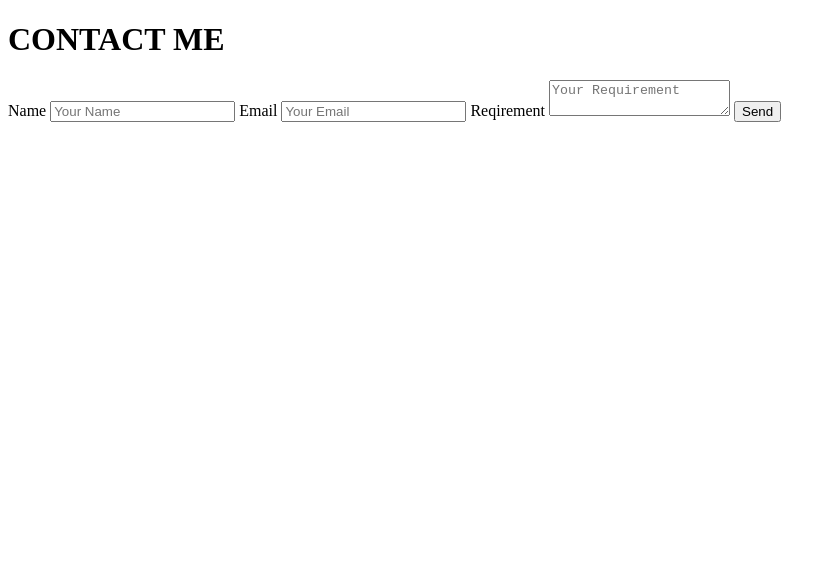
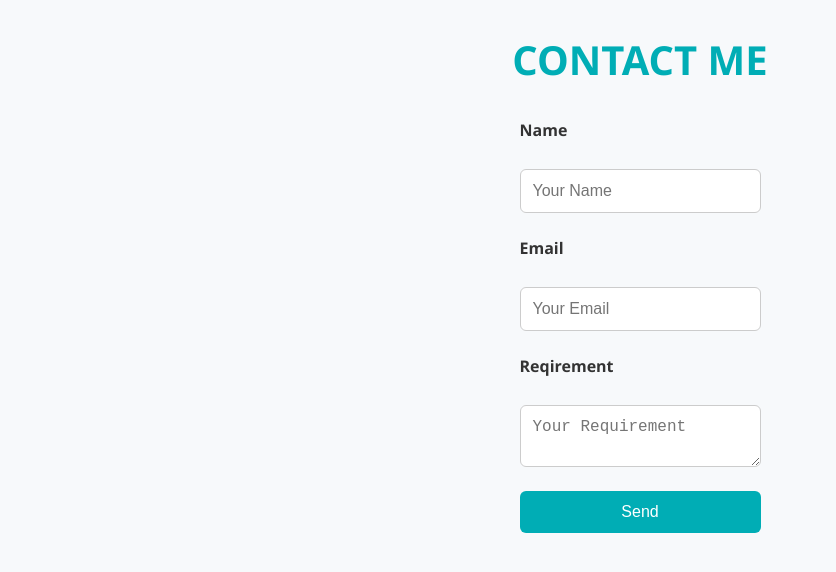
Before and after one commit to bug5331/Portfolio, a plain HTML site: page mywork.html in a window 1280 px wide. Shown: the whole page, without its empty margins (0-836 px from the left). Drawn offline with Linux system fonts and the light colour scheme.

Commit message:
Update mywork.html

```diff
--- a/mywork.html
+++ b/mywork.html
@@ -4,7 +4,7 @@
     <meta charset="UTF-8">
     <meta name="viewport" content="width=device-width, initial-scale=1.0">
     <title>contact me</title>
-    <link rel="stylesheet" href="bug.css">
+    <link rel="stylesheet" href="styl.css">
 </head>
 <body>
   <header>
```
